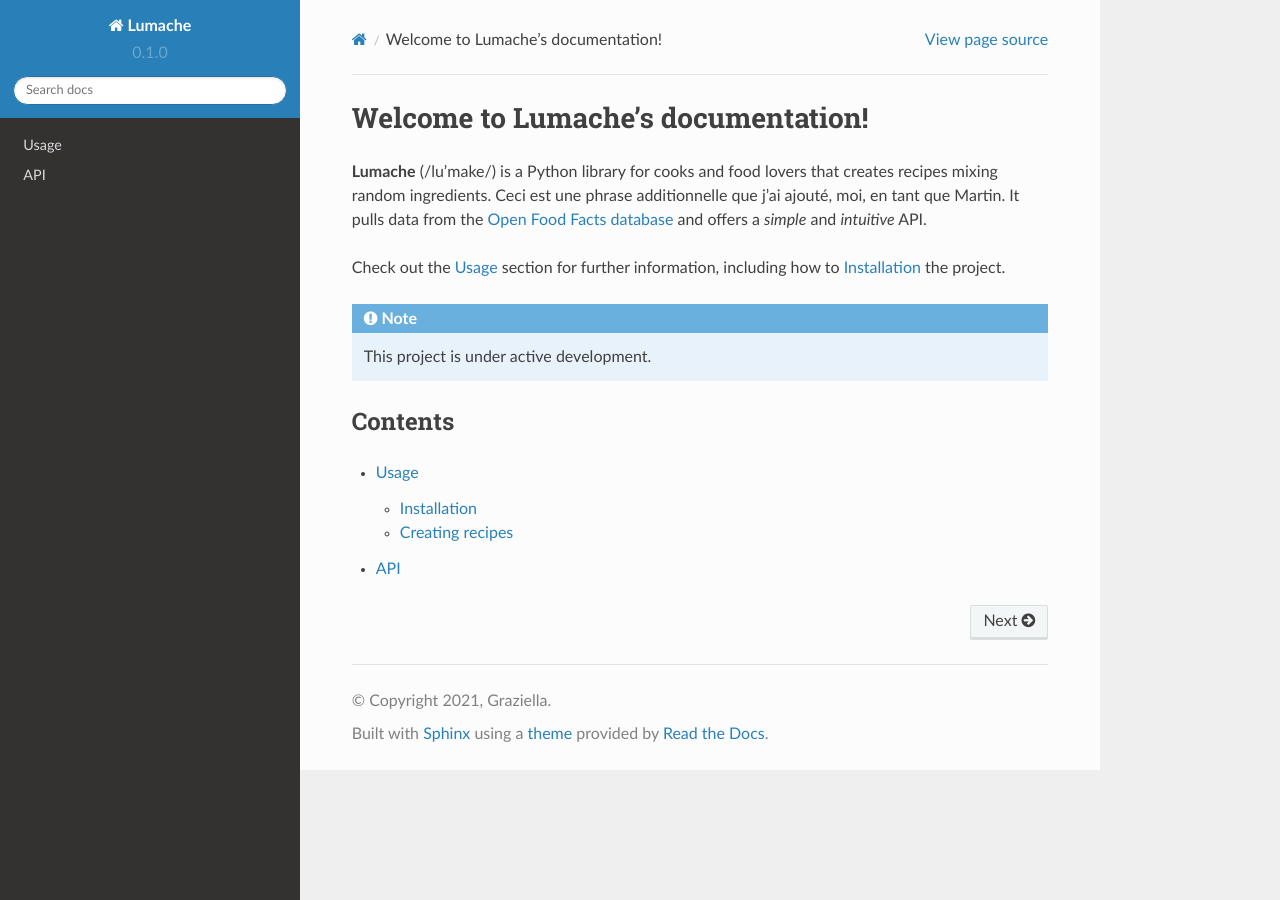
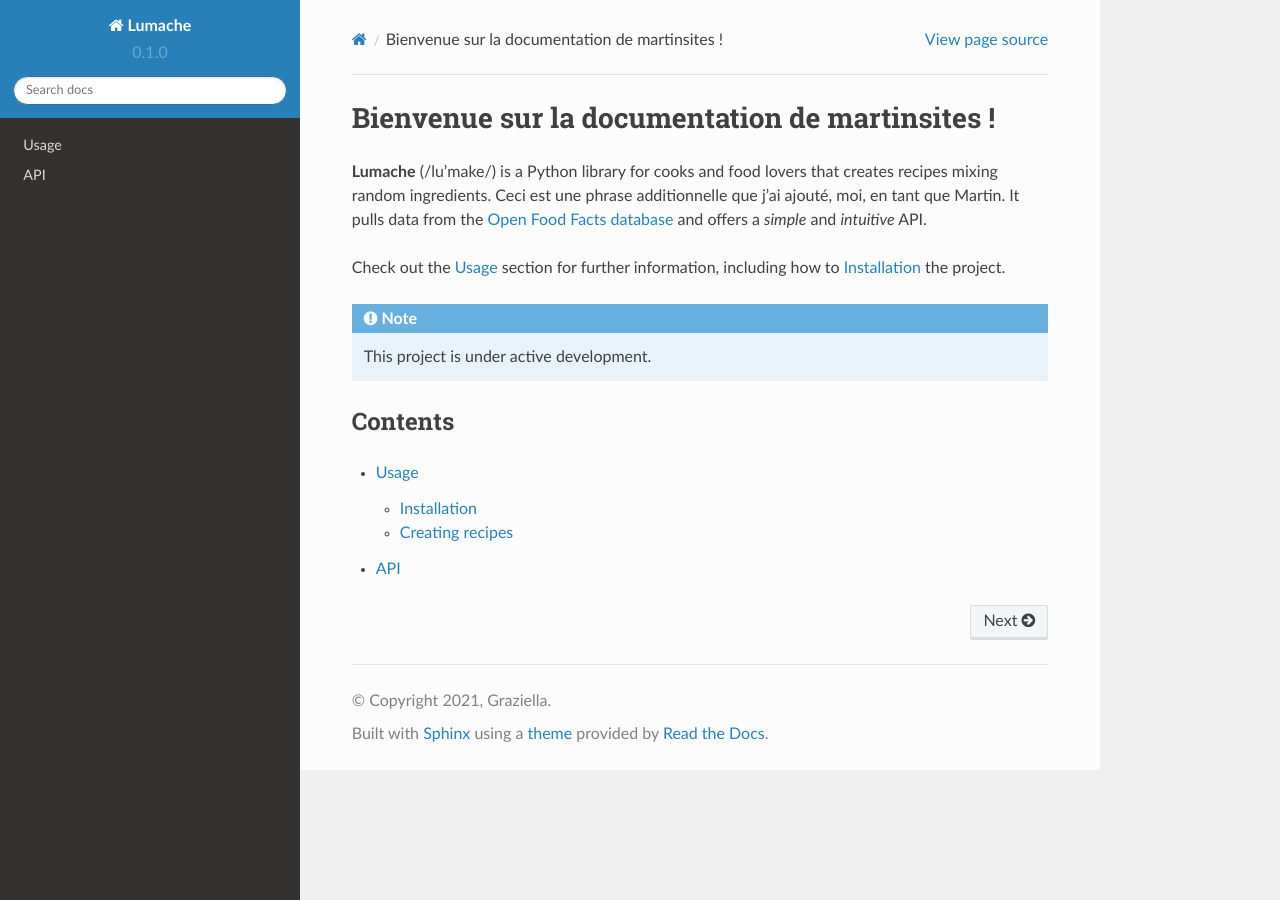
Before and after one commit to martinzerty/vigilant-pancake, a Sphinx documentation site: the page built from docs/source/index.rst, in a window 1280 px wide. Built offline with Sphinx 7.4.7 and the Read the Docs theme 2.0.0, drawn with Linux system fonts in a browser that asks for light colours.

Commit message:
update to readthedocs

```diff
--- a/docs/source/index.rst
+++ b/docs/source/index.rst
@@ -1,4 +1,4 @@
-Welcome to Lumache's documentation!
+Bienvenue sur la documentation de martinsites !
 ===================================
 
 **Lumache** (/lu'make/) is a Python library for cooks and food lovers
```
